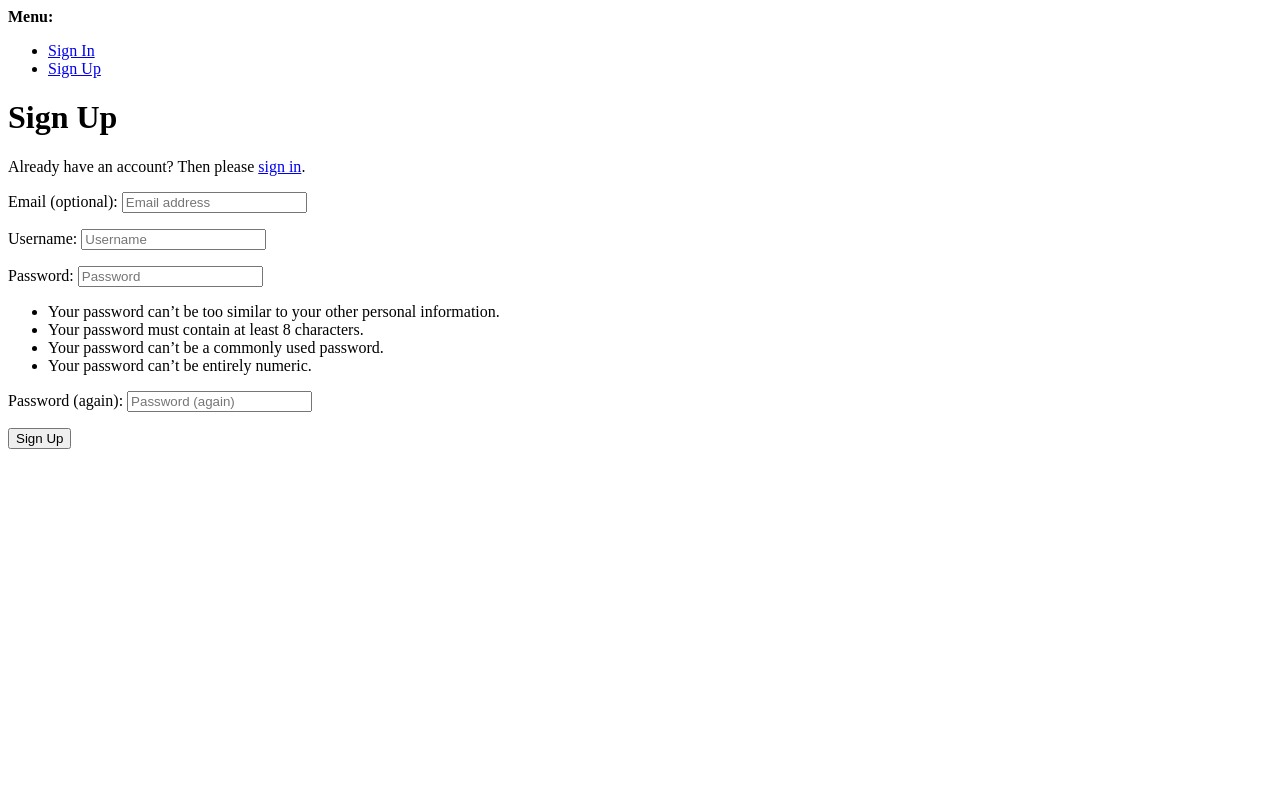
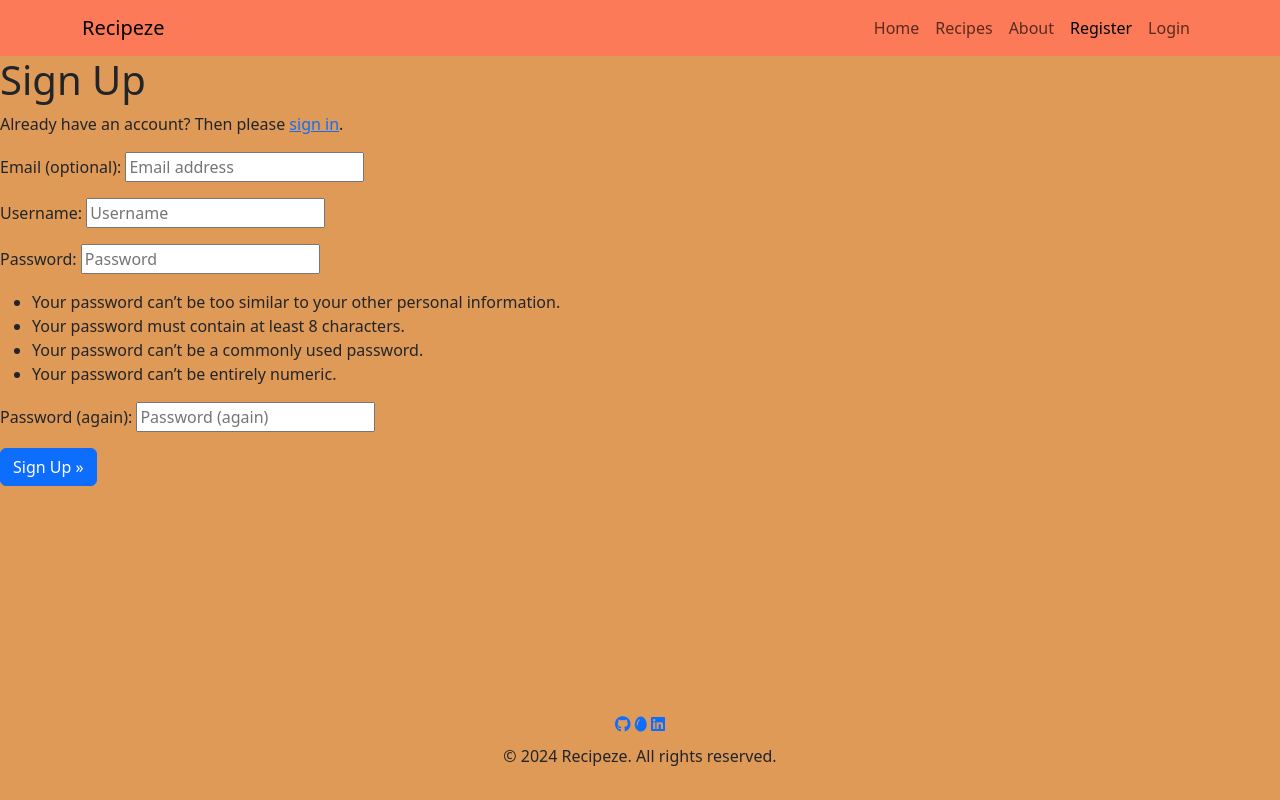
Before and after one commit to CiaranBrain/Recipeze, a Django app: page /accounts/signup/ in a window 1280 px wide. Run offline with Django 4.2, Linux system fonts and the light colour scheme; some libraries are stand-ins or nearby versions.

Commit message:
started adding some css, added trial root colors, ammended some footer links

```diff
--- a/recipe/urls.py
+++ b/recipe/urls.py
@@ -2,5 +2,5 @@ from django.urls import path
 from . import views
 
 urlpatterns = [
-    path('recipes/', views.recipe_list, name='recipe_list'),
+    path('recipes/', views.recipe_list, name='recipes'),
 ]
--- a/static/css/style.css
+++ b/static/css/style.css
@@ -1,11 +1,46 @@
+:root {
+
+    /* Colours */
+    --platinum: #e1e6e1;
+    --tomato: #f85a3e;
+    --orange: #ff7733;
+    --cinnabar: #e15634;
+    --vermillion: #e63b2e;
+    --coral: #fc7a57;
+    --butterscotch: #df9a57;
+    --white: #fff;
+
+    /* Utils */
+    --small-box-shadow: 1px -1px 7px 0 #00000061;
+    --border: 1px solid #00000030;
+}
+
 body {
-    background-color: rgb(23, 250, 144);
+    background-color:var(--butterscotch);
 }
 
 .recipe-box {
+    background-color: var(--coral);
+    padding: 10px;
+    margin: 10px;
     border: 1px solid black;
+    box-shadow: var(--small-box-shadow);
 }
 
 .recipe-box li {
     text-decoration: none;
 }
+/* navbar */
+
+.navbar {
+    background-color: var(--coral);
+}
+
+
+/* Footer styling */
+
+
+.footer {
+    background-color: var(--butterscotch);
+
+}
--- a/templates/account/signup.html
+++ b/templates/account/signup.html
@@ -1,34 +1,22 @@
-{% extends "account/base_entrance.html" %}
+{% extends "base.html" %}
 {% load allauth i18n %}
-{% block head_title %}
+
+{% block title %}
     {% trans "Signup" %}
-{% endblock head_title %}
+{% endblock title %}
+
 {% block content %}
-    {% element h1 %}
-        {% trans "Sign Up" %}
-    {% endelement %}
-    <p>
-        {% blocktrans %}Already have an account? Then please <a href="{{ login_url }}">sign in</a>.{% endblocktrans %}
-    </p>
-    {% url 'account_signup' as action_url %}
-    {% element form form=form method="post" action=action_url tags="entrance,signup" %}
-        {% slot body %}
-            {% csrf_token %}
-            {% element fields form=form unlabeled=True %}
-            {% endelement %}
-            {% if redirect_field_value %}
-                <input type="hidden"
-                       name="{{ redirect_field_name }}"
-                       value="{{ redirect_field_value }}" />
-            {% endif %}
-        {% endslot %}
-        {% slot actions %}
-            {% element button tags="prominent,signup" type="submit" %}
-                {% trans "Sign Up" %}
-            {% endelement %}
-        {% endslot %}
-    {% endelement %}
-    {% if SOCIALACCOUNT_ENABLED %}
-        {% include "socialaccount/snippets/login.html" with page_layout="entrance" %}
-    {% endif %}
+<h1>{% trans "Sign Up" %}</h1>
+
+<p>{% blocktrans %}Already have an account? Then please <a href="{{ login_url }}">sign in</a>.{% endblocktrans %}</p>
+
+<form class="signup" id="signup_form" method="post" action="{% url 'account_signup' %}">
+  {% csrf_token %}
+  {{ form.as_p }}
+  {% if redirect_field_value %}
+  <input type="hidden" name="{{ redirect_field_name }}" value="{{ redirect_field_value }}" />
+  {% endif %}
+  <button class="btn btn-primary" type="submit">{% trans "Sign Up" %} &raquo;</button>
+</form>
+
 {% endblock content %}
--- a/templates/base.html
+++ b/templates/base.html
@@ -11,9 +11,10 @@
     <meta name="viewport" content="width=device-width, initial-scale=1.0" />
 
     {% block extra_css %}
-<!-- add in css/ bootstrap -->
+<!-- add in css/ bootstrap/ fontawesome -->
 <link href="https://cdn.jsdelivr.net/npm/bootstrap@5.3.0/dist/css/bootstrap.min.css" rel="stylesheet">
 <link rel="stylesheet" href="{% static 'css/style.css' %}">
+<script src="https://kit.fontawesome.com/86558ec89c.js" crossorigin="anonymous"></script>
     {% endblock %}
 
     {% block onload_js %}
--- a/templates/includes/footer.html
+++ b/templates/includes/footer.html
@@ -1,13 +1,12 @@
 {% load static %}
 
-<footer class="footer mt-5 py-3 bg-light">
+<footer class="footer fixed-bottom mt-5 py-3">
     <div class="container">
         <div class="text-center">
             <!-- Social Links -->
-            <a href="#" class="me-3">a<i class="bi bi-facebook"></i></a>
-            <a href="#" class="me-3">b<i class="bi bi-twitter"></i></a>
-            <a href="#" class="me-3">c<i class="bi bi-instagram"></i></a>
-            <a href="#" class="me-3">d<i class="bi bi-linkedin"></i></a>
+            <a href="https://github.com/CiaranBrain" target="_blank" rel="noopener"><i class="fa-brands fa-github"></i></a>
+            <a href="https://en.wikipedia.org/wiki/Easter_egg_(media)#:~:text=In%20computing-,Software,otherwise%20serious%20piece%20of%20software." target="_blank" rel="noopener"><i class="fa-solid fa-egg"></i></a>
+            <a href="https://www.linkedin.com/in/ciaranbrain/" target="_blank" rel="noopener"><i class="fa-brands fa-linkedin"></i></a>
         </div>
         <div class="text-center mt-2">
             <p>&copy; 2024 Recipeze. All rights reserved.</p>
--- a/templates/includes/header.html
+++ b/templates/includes/header.html
@@ -1,8 +1,8 @@
 {% load static %}
 
-<nav class="navbar navbar-expand-lg navbar-light bg-light">
+<nav class="navbar navbar-expand-lg navbar-light ">
   <div class="container">
-    <a class="navbar-brand" href="#">Your Logo</a>
+    <a class="navbar-brand" href="{% url 'home' %}">Recipeze</a>
     <button
       class="navbar-toggler"
       type="button"
@@ -17,10 +17,10 @@
     <div class="collapse navbar-collapse" id="navbarNav">
       <ul class="navbar-nav ms-auto">
         <li class="nav-item">
-          <a class="nav-link" href="#">Home</a>
+          <a class="nav-link" href="{% url 'home' %}">Home</a>
         </li>
         <li class="nav-item">
-          <a class="nav-link" href="#">Recipes</a>
+          <a class="nav-link" href="{% url 'recipes' %}">Recipes</a>
         </li>
         <li class="nav-item">
           <a class="nav-link" href="#">About</a>
```
